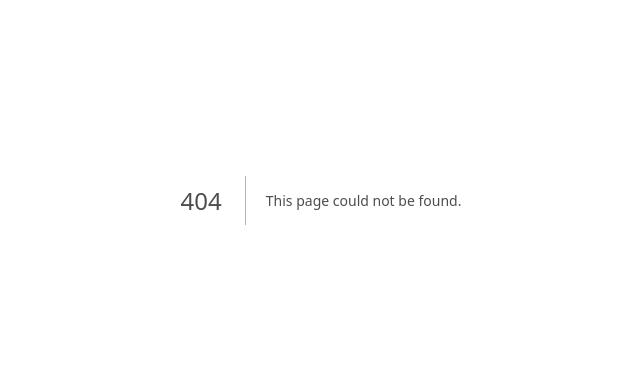
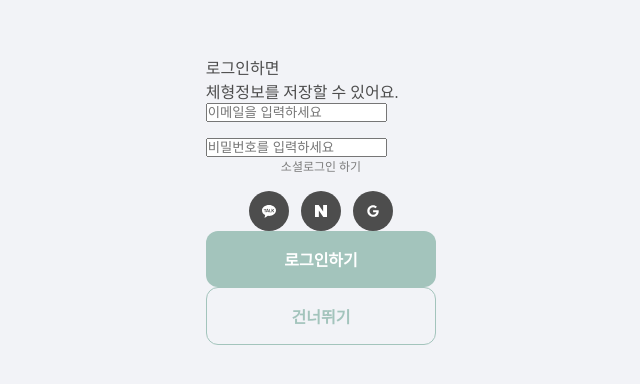
Before and after one commit to hyewonny2327/lomo_refactoring, a Next.js app: page /login in a window 1280 px wide. Before the commit this address had no page. Shown: the part 200-584 px from the top of the page, without its empty margins (319-959 px from the left). Built offline with nearby package versions, Linux system fonts and the light colour scheme.

Commit message:
design:loginpage

```diff
--- a/package.json
+++ b/package.json
@@ -13,7 +13,8 @@
     "next": "15.0.2",
     "prisma": "^5.21.1",
     "react": "19.0.0-rc-02c0e824-20241028",
-    "react-dom": "19.0.0-rc-02c0e824-20241028"
+    "react-dom": "19.0.0-rc-02c0e824-20241028",
+    "react-icons": "^5.3.0"
   },
   "devDependencies": {
     "@types/node": "^20",
--- /dev/null
+++ b/src/app/(pages)/login/page.tsx
@@ -0,0 +1,65 @@
+'use client';
+import React, { useState } from 'react';
+import styles from '../../styles/login.module.scss';
+import Input from '@/app/components/Input';
+import { RiKakaoTalkFill } from 'react-icons/ri';
+import { SiNaver } from 'react-icons/si';
+import { FaGoogle } from 'react-icons/fa';
+import Button from '@/app/components/Button';
+import { useRouter } from 'next/navigation';
+
+const LoginPage = () => {
+  const [email, setEmail] = useState('');
+  const [password, setPassword] = useState('');
+  const router = useRouter();
+  function handleChangeEmail(e: React.ChangeEvent<HTMLInputElement>) {
+    setEmail(e.target.value);
+  }
+  function handleChangePassword(e: React.ChangeEvent<HTMLInputElement>) {
+    setPassword(e.target.value);
+  }
+  function handleLoginClick() {
+    console.log('로그인합니다');
+    routeToSelectPage();
+  }
+  function routeToSelectPage() {
+    router.push('/select/0');
+  }
+  return (
+    <div className={styles.contentContainer}>
+      <div className={styles.textBox}>
+        로그인하면
+        <br />
+        체형정보를 저장할 수 있어요.
+      </div>
+      <div className={styles.inputBox}>
+        <Input value={email} placeholder="이메일을 입력하세요" onChange={handleChangeEmail} type="email" />
+        <Input value={password} placeholder="비밀번호를 입력하세요" onChange={handleChangePassword} type="password" />
+      </div>
+      <div className={styles.socialLogin__box}>
+        <div className={styles.socialLogin__text}>소셜로그인 하기</div>
+        <div className={styles.socialLogin__buttonBox}>
+          <div className={`${styles.socialLogin__button} ${styles.socialLogin__button__kakao}`}>
+            <RiKakaoTalkFill size={16} color="white" />
+          </div>
+          <div className={`${styles.socialLogin__button} ${styles.socialLogin__button__naver}`}>
+            <SiNaver size={12} color="white" />
+          </div>
+          <div className={`${styles.socialLogin__button} ${styles.socialLogin__button__google}`}>
+            <FaGoogle size={12} color="white" />
+          </div>
+        </div>
+      </div>
+      <footer className={styles.startButtonBox}>
+        <Button type="colored" color="primary" size="large" onClick={handleLoginClick}>
+          로그인하기
+        </Button>
+        <Button type="outlined" color="primary" size="large" onClick={routeToSelectPage}>
+          건너뛰기
+        </Button>
+      </footer>
+    </div>
+  );
+};
+
+export default LoginPage;
--- /dev/null
+++ b/src/app/components/Input.tsx
@@ -0,0 +1,18 @@
+import React from 'react';
+import styles from '../styles/input.module.scss';
+
+type inputPropsType = {
+  value: string;
+  placeholder: string;
+  onChange: (e: React.ChangeEvent<HTMLInputElement>) => void;
+  type: string;
+};
+const Input = ({ value, placeholder, onChange, type }: inputPropsType) => {
+  return (
+    <div className={styles.inputContainer}>
+      <input value={value} placeholder={placeholder} className={styles.inputBox} onChange={onChange} type={type} />
+    </div>
+  );
+};
+
+export default Input;
--- a/src/app/page.tsx
+++ b/src/app/page.tsx
@@ -9,6 +9,9 @@ export default function Home() {
   function handleClickStartButton() {
     router.push('/select/0');
   }
+  function handleClickLoginButton() {
+    router.push('/login');
+  }
   return (
     <div className={styles.contentContainer}>
       <Image className={styles.logo} src="/logo.svg" alt="LOMO logo" width={263} height={77} priority />
@@ -17,7 +20,7 @@ export default function Home() {
         <div>체형분석을 통해 당신만의 특별함을 찾아보세요</div>
       </div>
       <div className={styles.buttonBox}>
-        <Button type="outlined" size="large" color="primary">
+        <Button type="outlined" size="large" color="primary" onClick={handleClickLoginButton}>
           로그인
         </Button>
         <Button type="colored" size="large" color="primary" onClick={handleClickStartButton}>
--- /dev/null
+++ b/src/app/styles/input.module.scss
@@ -0,0 +1,23 @@
+@import './mixin.module.scss';
+.inputContainer {
+  @include mobile-500 {
+    width: 100%;
+    background-color: #fff;
+    border: 1px solid $disabled-color;
+    border-radius: $size-12;
+    padding: $size-12 $size-16;
+    box-sizing: border-box;
+  }
+}
+
+.inputBox {
+  @include mobile-500 {
+    width: 100%;
+    height: 100%;
+    font-size: $size-20;
+    border: none;
+    &:focus {
+      outline: none;
+    }
+  }
+}
--- /dev/null
+++ b/src/app/styles/login.module.scss
@@ -0,0 +1,80 @@
+@import './mixin.module.scss';
+.contentContainer {
+  @include mobile-500 {
+    width: 402px;
+    display: flex;
+    flex-direction: column;
+    align-items: center;
+    gap: $size-24;
+    padding: $size-20;
+    position: relative;
+  }
+}
+.textBox {
+  @include mobile-500 {
+    width: 100%;
+    display: flex;
+    flex-direction: column;
+
+    font-weight: 800;
+    font-size: $size-24;
+  }
+}
+.inputBox {
+  display: flex;
+  width: 100%;
+  flex-direction: column;
+  gap: $size-16;
+}
+
+.socialLogin {
+  &__box {
+    display: flex;
+    flex-direction: column;
+    width: 100%;
+    justify-content: center;
+    align-items: center;
+    gap: $size-16;
+  }
+  &__text {
+    color: $sub-text-color;
+    font-size: $size-12;
+  }
+  &__buttonBox {
+    display: flex;
+    flex-direction: row;
+    width: 100%;
+    align-items: center;
+    justify-content: center;
+    gap: $size-12;
+  }
+  &__button {
+    width: $size-40;
+    height: $size-40;
+    border-radius: 50%;
+    display: flex;
+    justify-content: center;
+    align-items: center;
+    background-color: $main-text-color;
+    // &__kakao {
+    //   background-color: #fee500;
+    // }
+    // &__naver {
+    //   background-color: #03d765;
+    // }
+    // &__google {
+    //   background-color: #ed3241;
+    // }
+  }
+}
+
+.startButtonBox {
+  @include mobile-500 {
+    width: 90%;
+    display: flex;
+    gap: $size-8;
+    position: fixed;
+    bottom: $size-20;
+    padding: 0 $size-20;
+  }
+}
```
Also changed, not shown: 1 other file (tests, documents, lock files or other folders).
